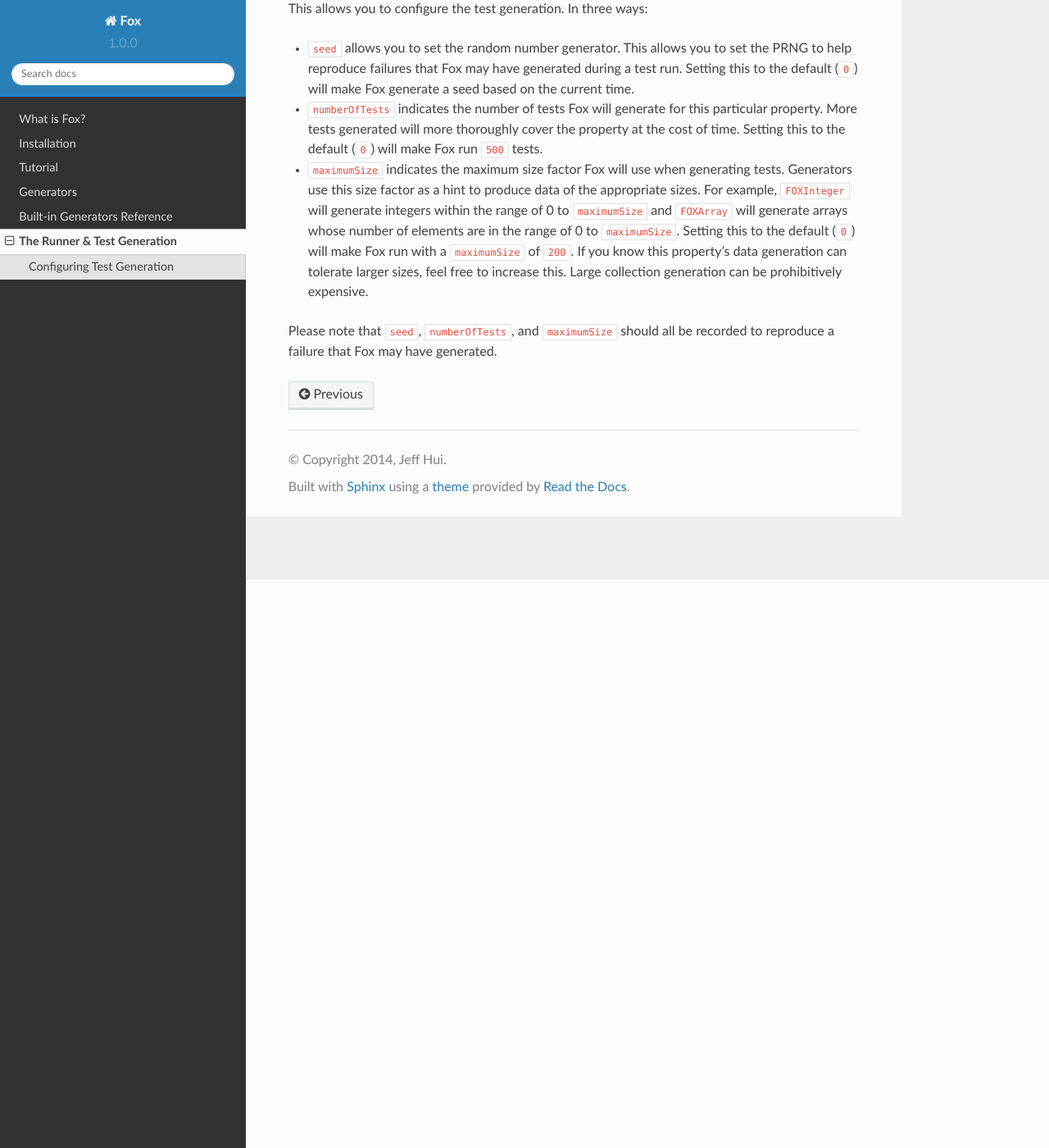
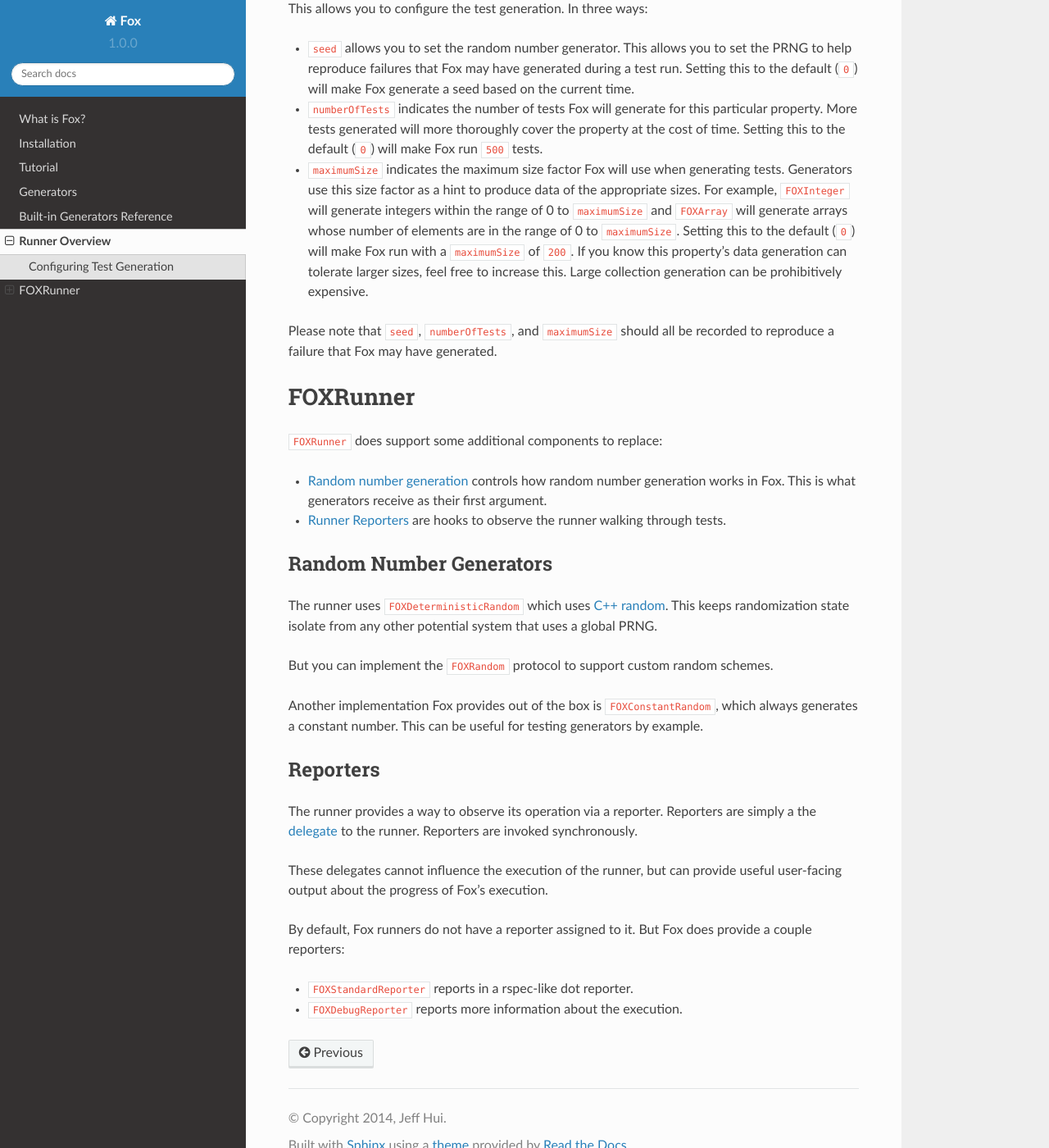
Before and after one commit to jeffh/Fox, a Sphinx documentation site: the page built from docs/source/runner.rst, in a window 1280 px wide and 1400 px high, scrolled down 693 px. Shown: the whole window at 82% size. Built offline with Sphinx 7.4.7 and the Read the Docs theme 2.0.0, drawn with Linux system fonts in a browser that asks for light colours.

Commit message:
Added documentation about adding reporters and PRNG.

```diff
--- a/docs/source/runner.rst
+++ b/docs/source/runner.rst
@@ -50,3 +50,51 @@
 
 Please note that ``seed``, ``numberOfTests``, and ``maximumSize`` should all be
 recorded to reproduce a failure that Fox may have generated.
+
+FOXRunner
+=========
+
+``FOXRunner`` does support some additional components to replace:
+
+- :ref:`Random number generation <Random Number Generators>` controls how
+  random number generation works in Fox. This is what generators receive as
+  their first argument.
+- :ref:`Runner Reporters <Reporters>` are hooks to observe the runner walking
+  through tests.
+
+.. _Random Number Generators:
+
+Random Number Generators
+------------------------
+
+The runner uses ``FOXDeterministicRandom`` which uses `C++ random`_. This keeps
+randomization state isolate from any other potential system that uses a global
+PRNG.
+
+But you can implement the ``FOXRandom`` protocol to support custom random
+schemes.
+
+Another implementation Fox provides out of the box is
+``FOXConstantRandom``, which always generates a constant number. This can be
+useful for testing generators by example.
+
+.. _C++ random: http://www.cplusplus.com/reference/random/
+
+.. _Reporters:
+
+Reporters
+---------
+
+The runner provides a way to observe its operation via a reporter. Reporters
+are simply a the `delegate`_ to the runner. Reporters are invoked synchronously.
+
+These delegates cannot influence the execution of the runner, but can provide
+useful user-facing output about the progress of Fox's execution.
+
+By default, Fox runners do not have a reporter assigned to it. But Fox does
+provide a couple reporters:
+
+- ``FOXStandardReporter`` reports in a rspec-like dot reporter.
+- ``FOXDebugReporter`` reports more information about the execution.
+
+.. _delegate: https://developer.apple.com/library/ios/documentation/general/conceptual/CocoaEncyclopedia/DelegatesandDataSources/DelegatesandDataSources.html
```
